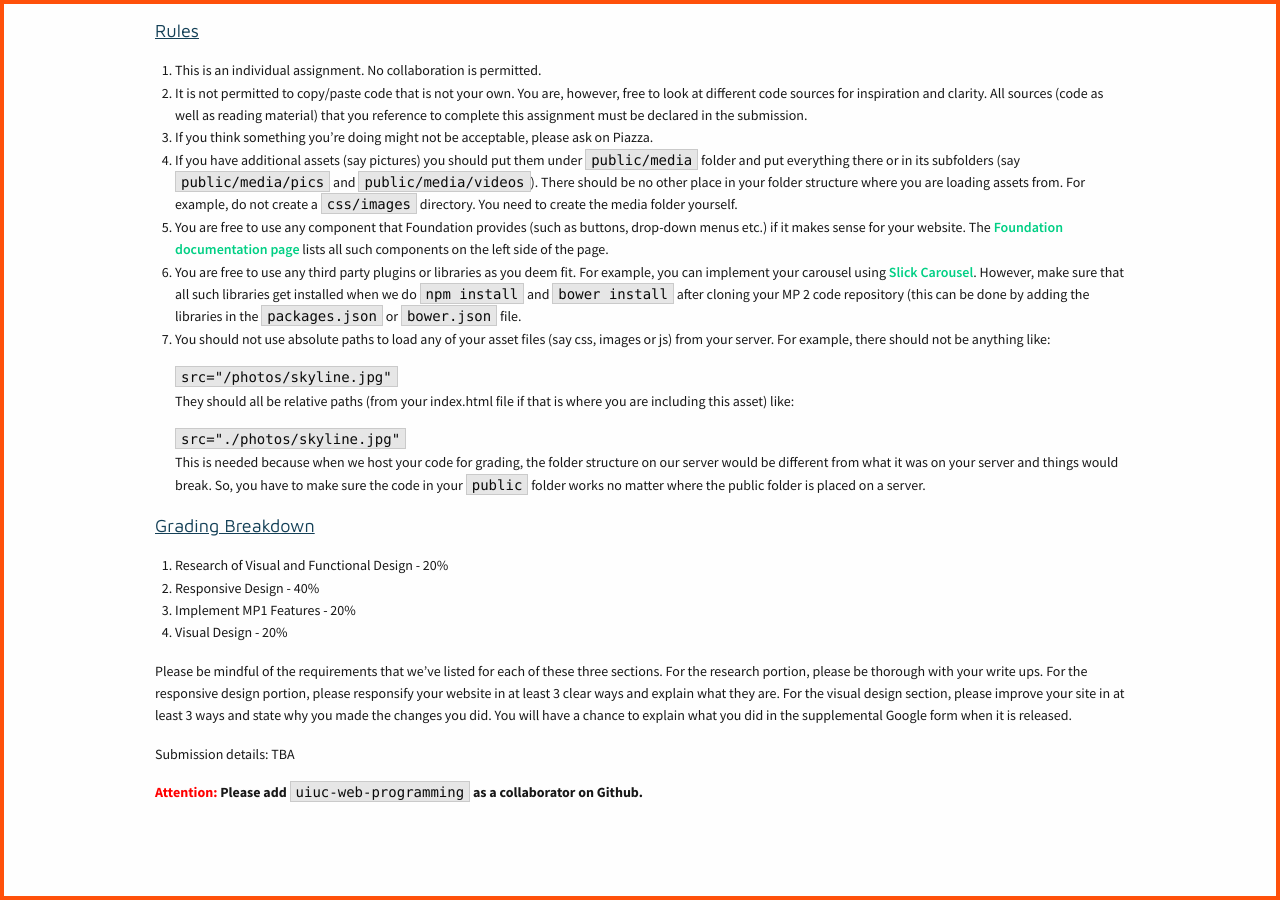
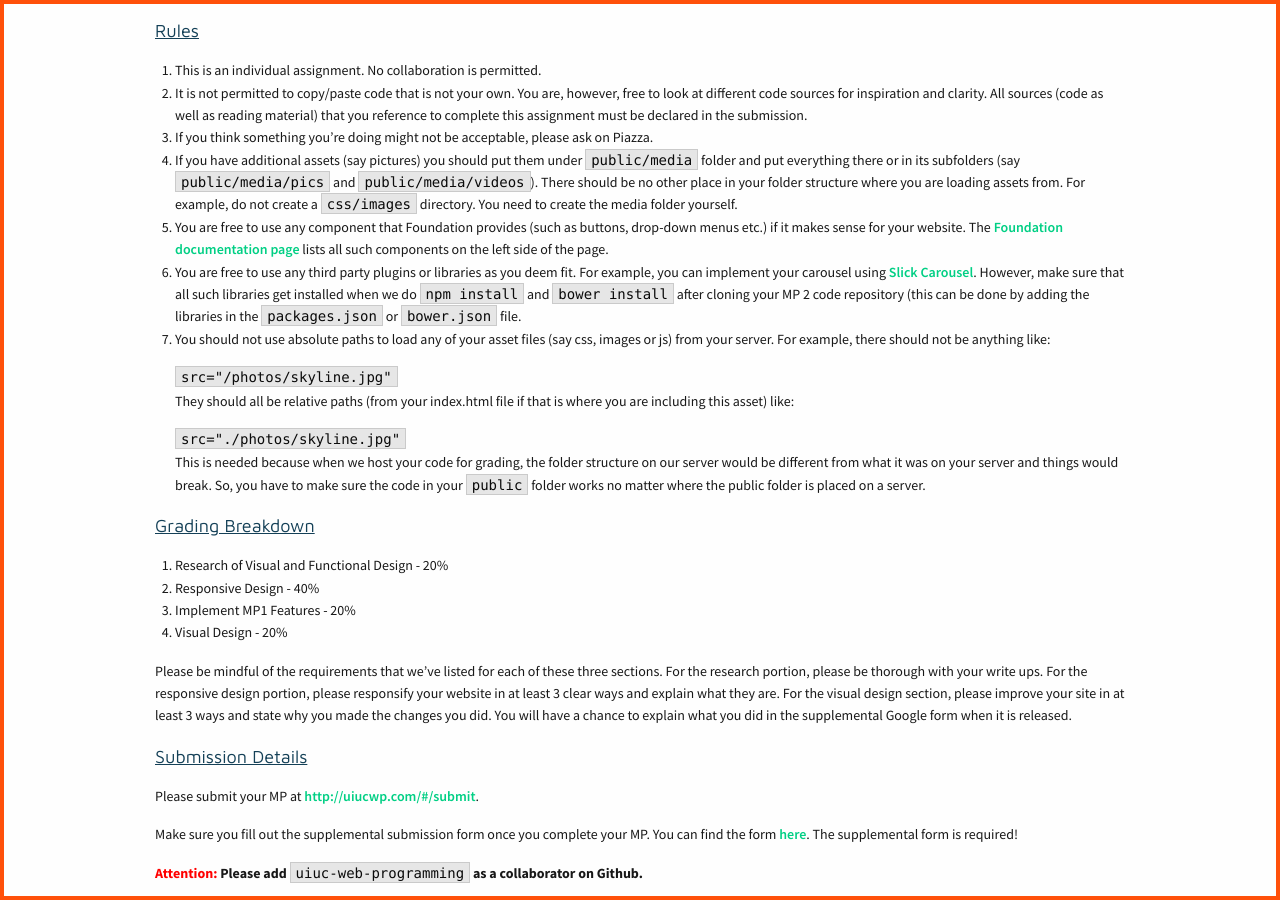
Before and after one commit to biplabdeka/fa2016, a Jekyll site: the page built from _posts/2016-9-20-MP-2.md, in a window 1280 px wide and 900 px high, scrolled down 1879 px. Built offline with Jekyll 4.4.1, drawn with Linux system fonts in a browser that asks for light colours; nearby versions of some CDN libraries.

Commit message:
add mp2 supplemental form link

```diff
--- a/_posts/2016-9-20-MP-2.md
+++ b/_posts/2016-9-20-MP-2.md
@@ -101,6 +101,10 @@ src="./photos/skyline.jpg"
 
 Please be mindful of the requirements that we've listed for each of these three sections. For the research portion, please be thorough with your write ups. For the responsive design portion, please responsify your website in at least 3 clear ways and explain what they are. For the visual design section, please improve your site in at least 3 ways and state why you made the changes you did. You will have a chance to explain what you did in the supplemental Google form when it is released.
 
-Submission details: TBA
+<div class="section-heading">Submission Details</div>
+
+Please submit your MP at [http://uiucwp.com/#/submit](http://uiucwp.com/#/submit).
+
+Make sure you fill out the supplemental submission form once you complete your MP. You can find the form [here](https://docs.google.com/forms/d/e/1FAIpQLSdso5eLsMbagg6dVhMIJB4HoC_fQe7IH6HKTxRByF2Nc3hXBA/viewform). The supplemental form is required!
 
 <span style="color: red"> **Attention:** </span> **Please add `uiuc-web-programming` as a collaborator on Github.**
```
